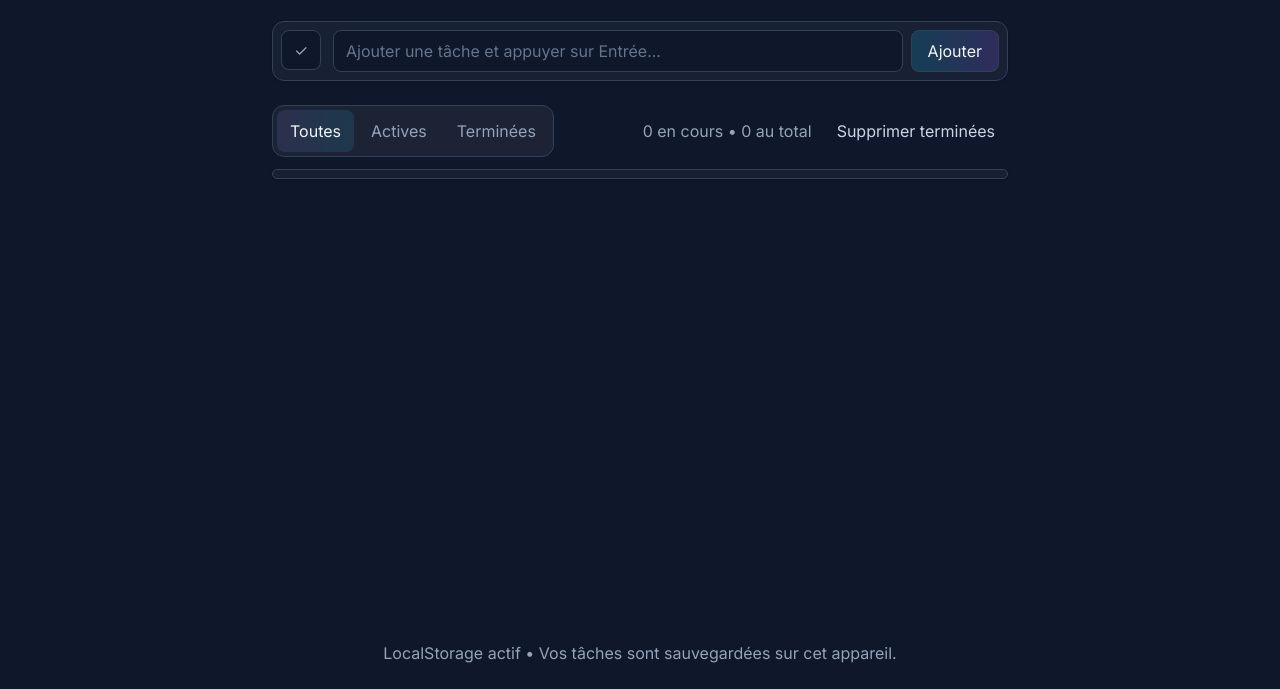
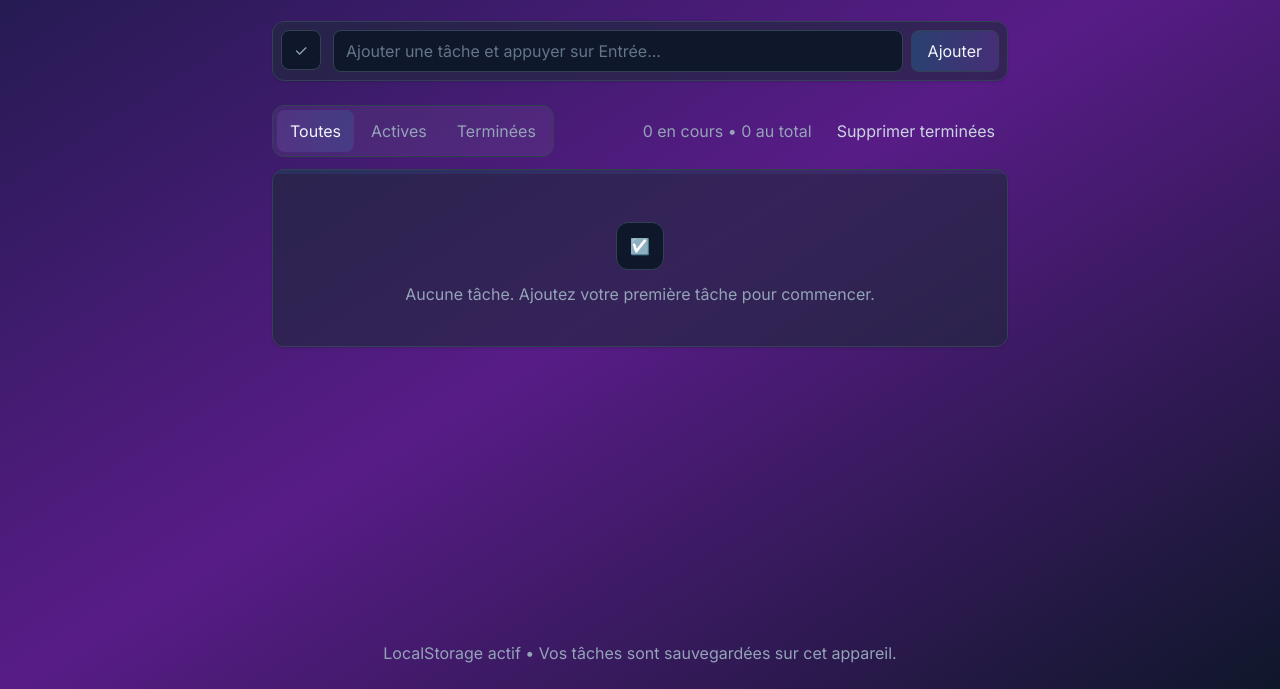
Before and after one commit to imadetabaa63/Todolist, a plain HTML site: page index.html in a window 1280 px wide. Shown: the part 111-800 px from the top of the page. Drawn offline with nearby package versions, Linux system fonts and the light colour scheme.

Commit message:
Enhance UI and functionality: Updated the body background with a gradient, improved button hover effects, added an empty state message for the task list, and ensured the empty state visibility toggles based on task count.

```diff
--- a/index.html
+++ b/index.html
@@ -20,7 +20,7 @@
     <link href="https://fonts.googleapis.com/css2?family=Inter:wght@400;500;600;700&display=swap" rel="stylesheet">
     <meta name="theme-color" content="#111827">
 </head>
-<body class="bg-slate-900 text-slate-100 dark:bg-slate-900">
+<body class="text-slate-100 bg-gradient-to-br from-indigo-950 via-purple-900 to-slate-900 dark:from-indigo-950 dark:via-purple-900 dark:to-slate-900">
     <div class="min-h-screen grid grid-rows-[auto,1fr,auto]">
         <header class="px-4 pt-8 pb-2 text-center">
             <div class="flex items-center justify-center gap-3 mb-2">
@@ -35,9 +35,9 @@
         <main class="max-w-3xl w-full mx-auto p-4">
             <section class="mb-3" aria-label="Ajouter une tâche">
                 <form id="todo-form" autocomplete="off" class="grid grid-cols-[44px,1fr,auto] gap-2 bg-slate-800/60 border border-slate-700 rounded-xl p-2 shadow">
-                    <button type="button" id="toggle-all" title="Tout cocher / décocher" aria-label="Tout basculer" class="w-10 h-10 rounded-lg border border-slate-700 bg-slate-900 text-slate-400">✓</button>
-                    <input id="todo-input" type="text" placeholder="Ajouter une tâche et appuyer sur Entrée..." aria-label="Nouvelle tâche" class="w-full px-3 py-2 rounded-lg border border-slate-700 bg-slate-900 text-slate-100 placeholder-slate-500 outline-none" />
-                    <button class="px-4 py-2 rounded-lg border border-slate-700 bg-gradient-to-r from-cyan-500/20 to-violet-500/20 text-slate-100" type="submit" aria-label="Ajouter">Ajouter</button>
+                    <button type="button" id="toggle-all" title="Tout cocher / décocher" aria-label="Tout basculer" class="w-10 h-10 rounded-lg border border-slate-700 bg-slate-900 text-slate-400 hover:text-emerald-300 hover:border-emerald-400/40 transition">✓</button>
+                    <input id="todo-input" type="text" placeholder="Ajouter une tâche et appuyer sur Entrée..." aria-label="Nouvelle tâche" class="w-full px-3 py-2 rounded-lg border border-slate-700 bg-slate-900 text-slate-100 placeholder-slate-500 outline-none focus:border-cyan-400/50 focus:ring-2 focus:ring-cyan-500/20" />
+                    <button class="px-4 py-2 rounded-lg border border-slate-700 bg-gradient-to-r from-cyan-500/20 to-violet-500/20 text-slate-100 hover:from-cyan-400/30 hover:to-violet-400/30 transition" type="submit" aria-label="Ajouter">Ajouter</button>
                 </form>
             </section>
 
@@ -55,8 +55,13 @@
                 </div>
             </section>
 
-            <section class="bg-slate-800/60 border border-slate-700 rounded-xl shadow" aria-label="Liste des tâches">
+            <section class="bg-slate-800/60 border border-slate-700 rounded-xl shadow overflow-hidden" aria-label="Liste des tâches">
+                <div class="bg-gradient-to-r from-cyan-500/10 to-violet-500/10 h-1 w-full"></div>
                 <ul id="todo-list" class="list-none m-0 p-1"></ul>
+                <div id="empty-state" class="hidden px-6 py-10 text-center text-slate-400">
+                    <div class="mx-auto w-12 h-12 rounded-xl border border-slate-700 bg-slate-900 grid place-items-center text-slate-500 mb-3">☑️</div>
+                    <p>Aucune tâche. Ajoutez votre première tâche pour commencer.</p>
+                </div>
             </section>
         </main>
 
--- a/script.js
+++ b/script.js
@@ -14,6 +14,7 @@
   const countTotal = document.getElementById('count-total');
   const clearCompletedBtn = document.getElementById('clear-completed');
   const toggleAllBtn = document.getElementById('toggle-all');
+  const emptyState = document.getElementById('empty-state');
   const themeToggle = document.getElementById('theme-toggle');
   const themeIcon = themeToggle.querySelector('.theme-icon');
 
@@ -97,6 +98,10 @@
     }
     list.appendChild(fragment);
     updateCounters();
+    if (emptyState) {
+      const showEmpty = items.length === 0;
+      emptyState.classList.toggle('hidden', !showEmpty);
+    }
   };
 
   /** Actions **/
```
